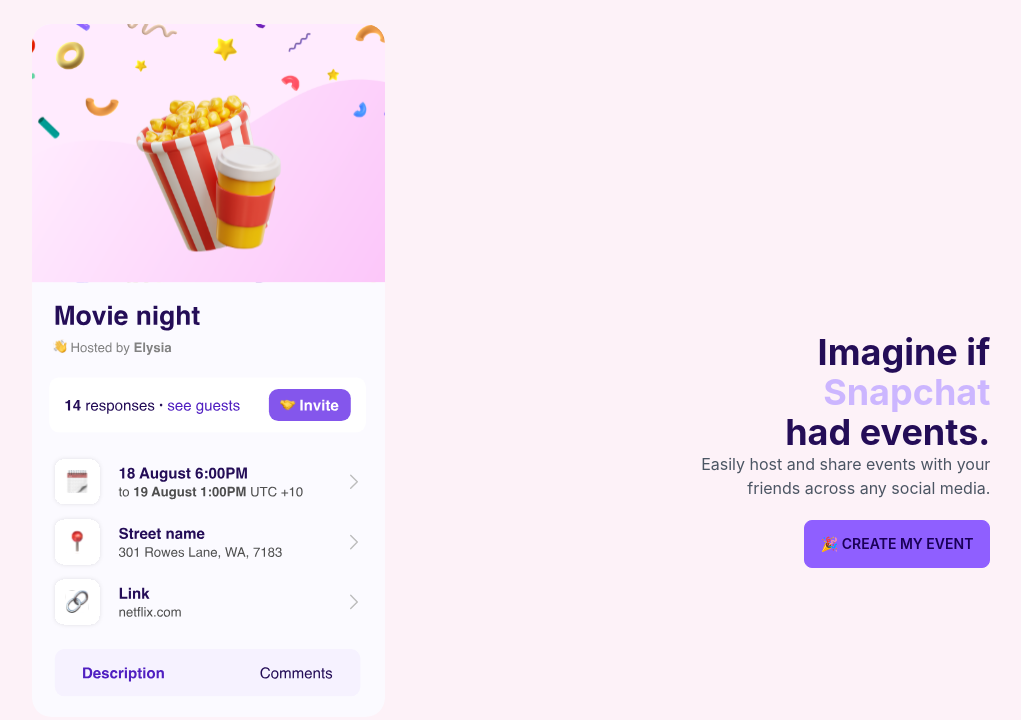
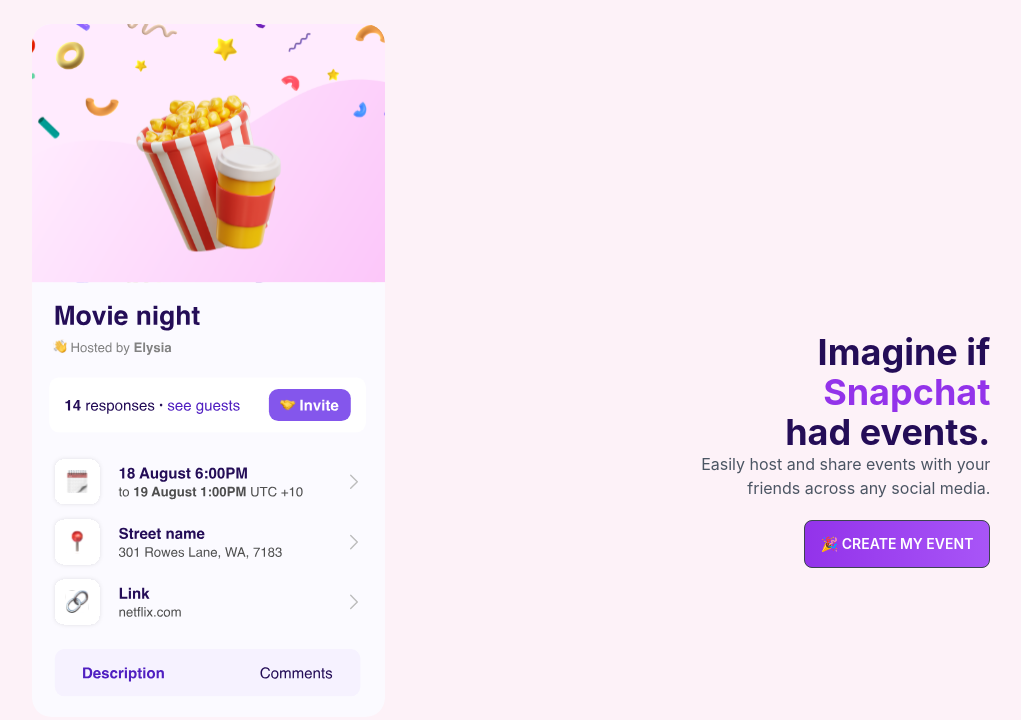
Before and after one commit to shabbirahmedshuvo01/technical-assessment, a React (Create React App) app: page / in a window 1280 px wide. Shown: the top 720 px of the page, without its empty margins (171-1192 px from the left). Built offline with nearby package versions, Linux system fonts and the light colour scheme.

Commit message:
gradiant button added

```diff
--- a/src/componentes/Banner/Banner.js
+++ b/src/componentes/Banner/Banner.js
@@ -2,15 +2,19 @@ import React from 'react';
 import bimg from "../../componentes/Images/Landing page image.svg"
 
 const Banner = () => {
+
+    const fclr = '#8456EC';
+    const sclr = '#E87BF8';
+
     return (
         <div className='bg-pink-50'>
             <section className='lg:flex lg:flex-row-reverse items-center justify-evenly max-w-7xl mx-auto'>
 
                 <div className='lg:text-end lg:my-40 lg:p-28 mb-20'>
-                    <h2 className='text-4xl font-bold text-primary'> <span>Imagine if</span> <br /> <span className='text-secondary'>Snapchat</span> <br /> had events.</h2>
+                    <h2 className='text-4xl font-bold text-primary'> <span>Imagine if</span> <br /> <span className='text-purple-600'>Snapchat</span> <br /> had events.</h2>
                     <p className=' text-gray-600'>Easily host and share events with your <br /> friends  across any social media.</p>
                     <div>
-                        <a href="/event"><button className="btn btn-active btn-secondary mt-5">🎉 Create my event</button></a>
+                        <a href="/event"><button className="btn bg-gradient-to-r from-purple-600 to-purple-500 mt-5 text-white">🎉 Create my event</button></a>
                     </div>
                 </div>
 
```
